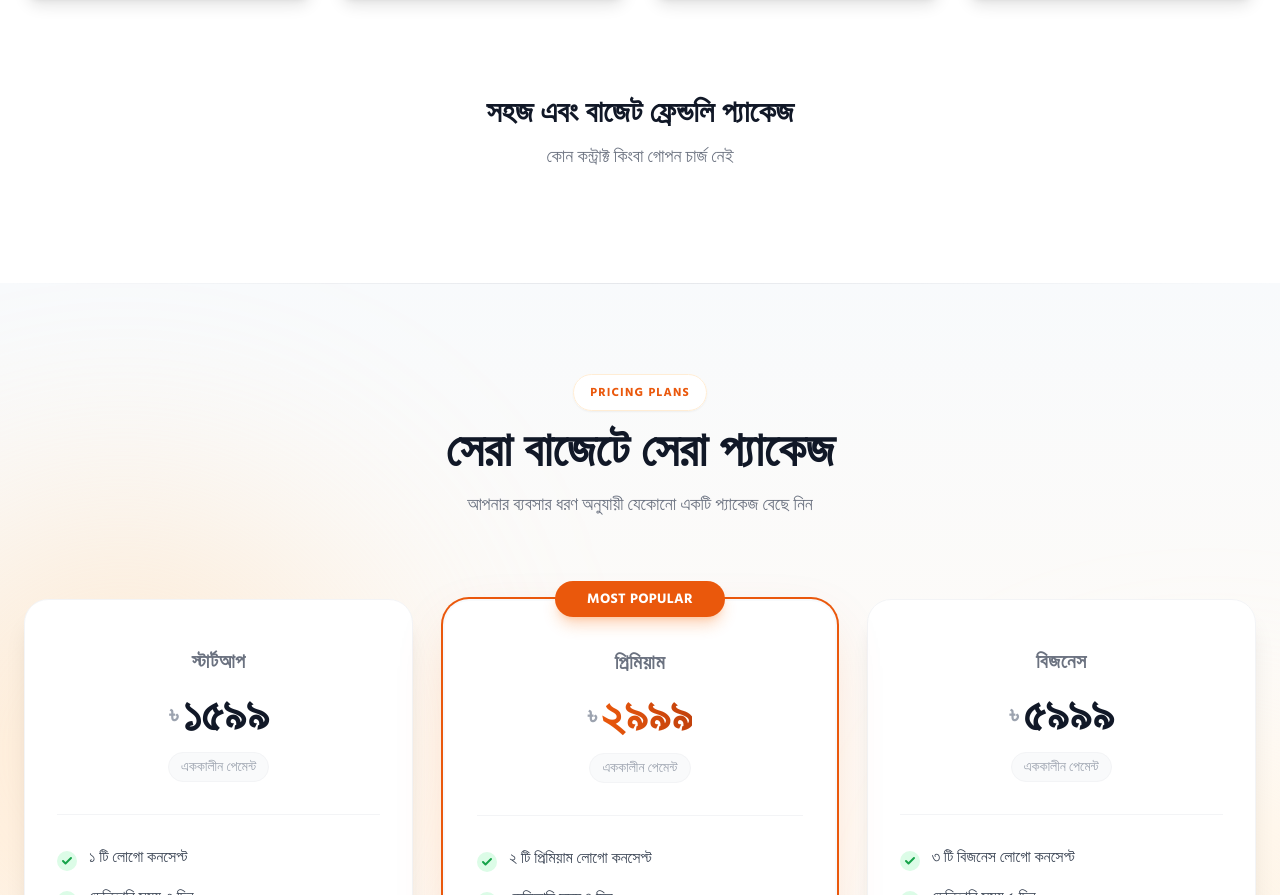
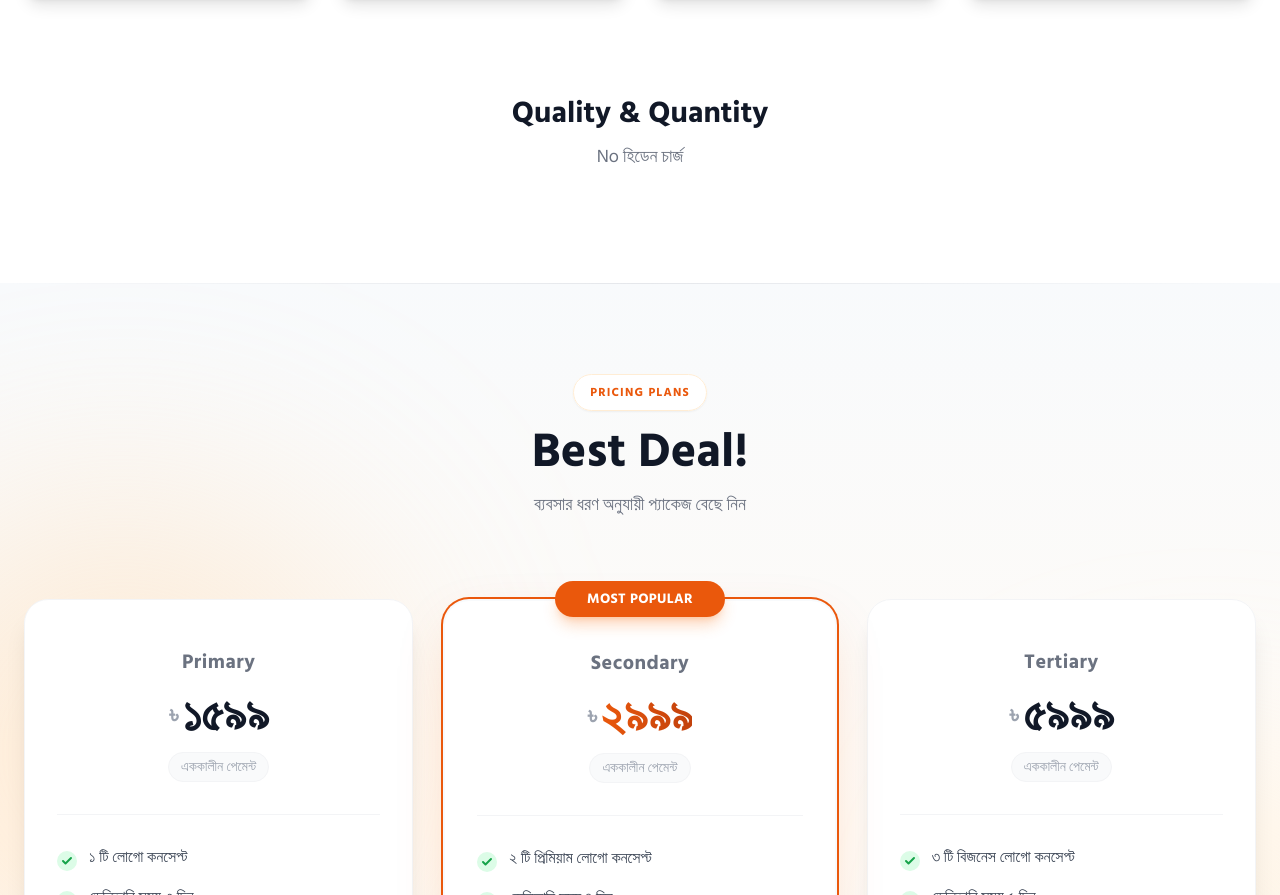
Before and after one commit to colorhutofficial/Portfolio, a React (Vite) app: page / in a window 1280 px wide. Shown: the part 3954-4849 px from the top of the page. Built offline with nearby package versions, Linux system fonts and the light colour scheme.

Commit message:
feat: Update pricing section text to English
Replaced Bengali text with English equivalents for improved clarity and broader audience reach in the pricing and portfolio sections. This includes updating headings and descriptions to reflect pricing plan names and general value propositions.

```diff
--- a/components/PortfolioSection.tsx
+++ b/components/PortfolioSection.tsx
@@ -61,8 +61,8 @@ export const PortfolioSection: React.FC = () => {
         </div>
 
         <div className="mt-24 text-center">
-            <h2 className="font-bengali text-3xl font-bold text-dark mb-3">সহজ এবং বাজেট ফ্রেন্ডলি প্যাকেজ</h2>
-            <p className="font-bengali text-gray-500 text-lg">কোন কন্ট্রাক্ট কিংবা গোপন চার্জ নেই</p>
+            <h2 className="font-bengali text-3xl font-bold text-dark mb-3">Quality & Quantity</h2>
+            <p className="font-bengali text-gray-500 text-lg">No হিডেন চার্জ</p>
         </div>
       </div>
     </section>
--- a/components/PricingSection.tsx
+++ b/components/PricingSection.tsx
@@ -89,13 +89,13 @@ export const PricingSection: React.FC = () => {
       <div className="max-w-[1290px] mx-auto px-4 md:px-6 relative z-10">
          <div className="text-center mb-20">
              <span className="text-primary font-bold tracking-widest uppercase text-xs bg-white border border-orange-100 px-4 py-2 rounded-full shadow-sm">Pricing Plans</span>
-             <h2 className="font-bengali text-4xl md:text-5xl font-bold text-dark mt-6 mb-4">সেরা বাজেটে সেরা প্যাকেজ</h2>
-             <p className="font-bengali text-gray-500 max-w-2xl mx-auto text-lg">আপনার ব্যবসার ধরণ অনুযায়ী যেকোনো একটি প্যাকেজ বেছে নিন</p>
+             <h2 className="font-bengali text-4xl md:text-5xl font-bold text-dark mt-6 mb-4">Best Deal!</h2>
+             <p className="font-bengali text-gray-500 max-w-2xl mx-auto text-lg">ব্যবসার ধরণ অনুযায়ী প্যাকেজ বেছে নিন</p>
          </div>
 
          <div className="grid grid-cols-1 md:grid-cols-3 gap-8 lg:gap-8 items-center">
             <PricingCard
-                name="স্টার্টআপ"
+                name="Primary"
                 price="১৫৯৯"
                 whatsappLink="https://wa.me/8801321912188?text=I%20want%20to%20order%20Startup%20Package"
                 delay={0}
@@ -111,7 +111,7 @@ export const PricingSection: React.FC = () => {
                 ]}
             />
             <PricingCard
-                name="প্রিমিয়াম"
+                name="Secondary"
                 price="২৯৯৯"
                 whatsappLink="https://wa.me/8801321912188?text=I%20want%20to%20order%20Premium%20Package"
                 delay={1}
@@ -128,7 +128,7 @@ export const PricingSection: React.FC = () => {
                 ]}
             />
             <PricingCard
-                name="বিজনেস"
+                name="Tertiary"
                 price="৫৯৯৯"
                 whatsappLink="https://wa.me/8801321912188?text=I%20want%20to%20order%20Business%20Package"
                 delay={2}
```
